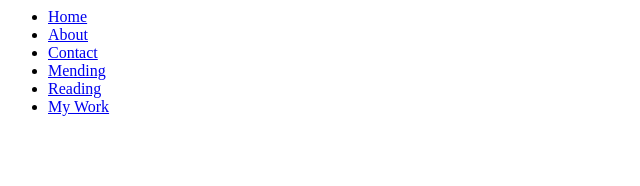
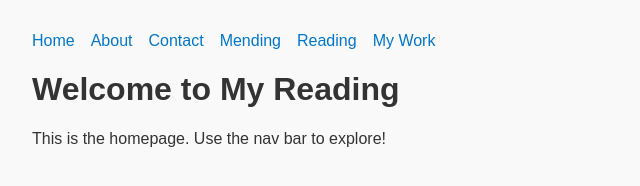
Before and after one commit to pcolehrell/EFWA.Website, a plain HTML site: page reading.html in a window 1280 px wide. Shown: the whole page, without its empty margins (0-640 px from the left). Drawn offline with Linux system fonts and the light colour scheme.

Commit message:
Update reading.html

```diff
--- a/reading.html
+++ b/reading.html
@@ -1,6 +1,16 @@
+<!DOCTYPE html>
+<html lang="en">
+<head>
+  <meta charset="UTF-8" />
+  <meta name="viewport" content="width=device-width, initial-scale=1.0" />
+  <meta name="robots" content="noindex, nofollow" />
+  <title>Home</title>
+  <link rel="stylesheet" href="style.css" />
+</head>
+<body>
   <nav>
     <ul>
-    <li><a href="index.html">Home</a></li>
+      <li><a href="home.html">Home</a></li>
       <li><a href="about.html">About</a></li>
       <li><a href="contact.html">Contact</a></li>
       <li><a href="mending.html">Mending</a></li>
@@ -8,3 +18,8 @@
       <li><a href="work.html">My Work</a></li>
     </ul>
   </nav>
+
+  <h1>Welcome to My Reading</h1>
+  <p>This is the homepage. Use the nav bar to explore!</p>
+</body>
+</html>
```
Lines whose indentation alone changed are shown as unchanged.
